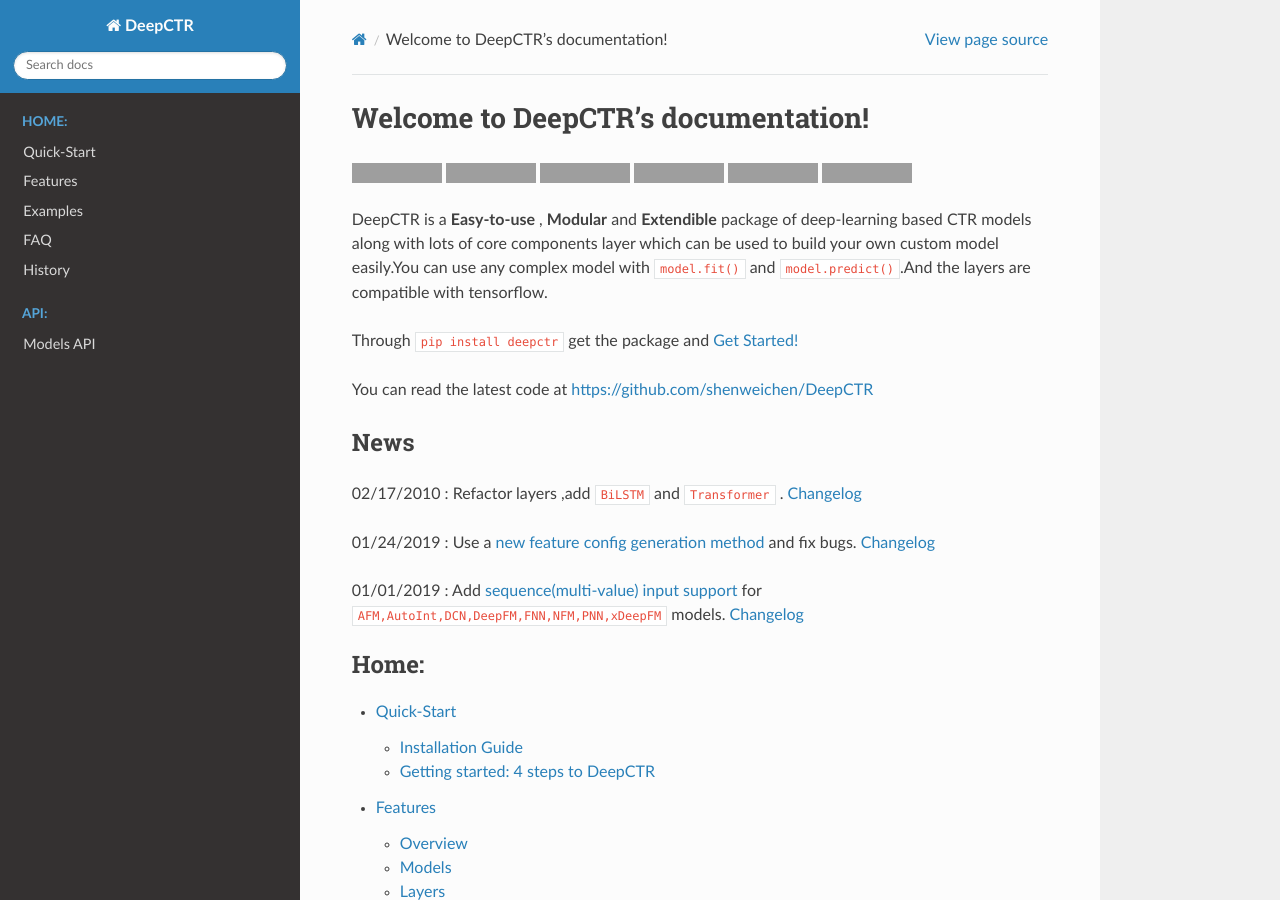
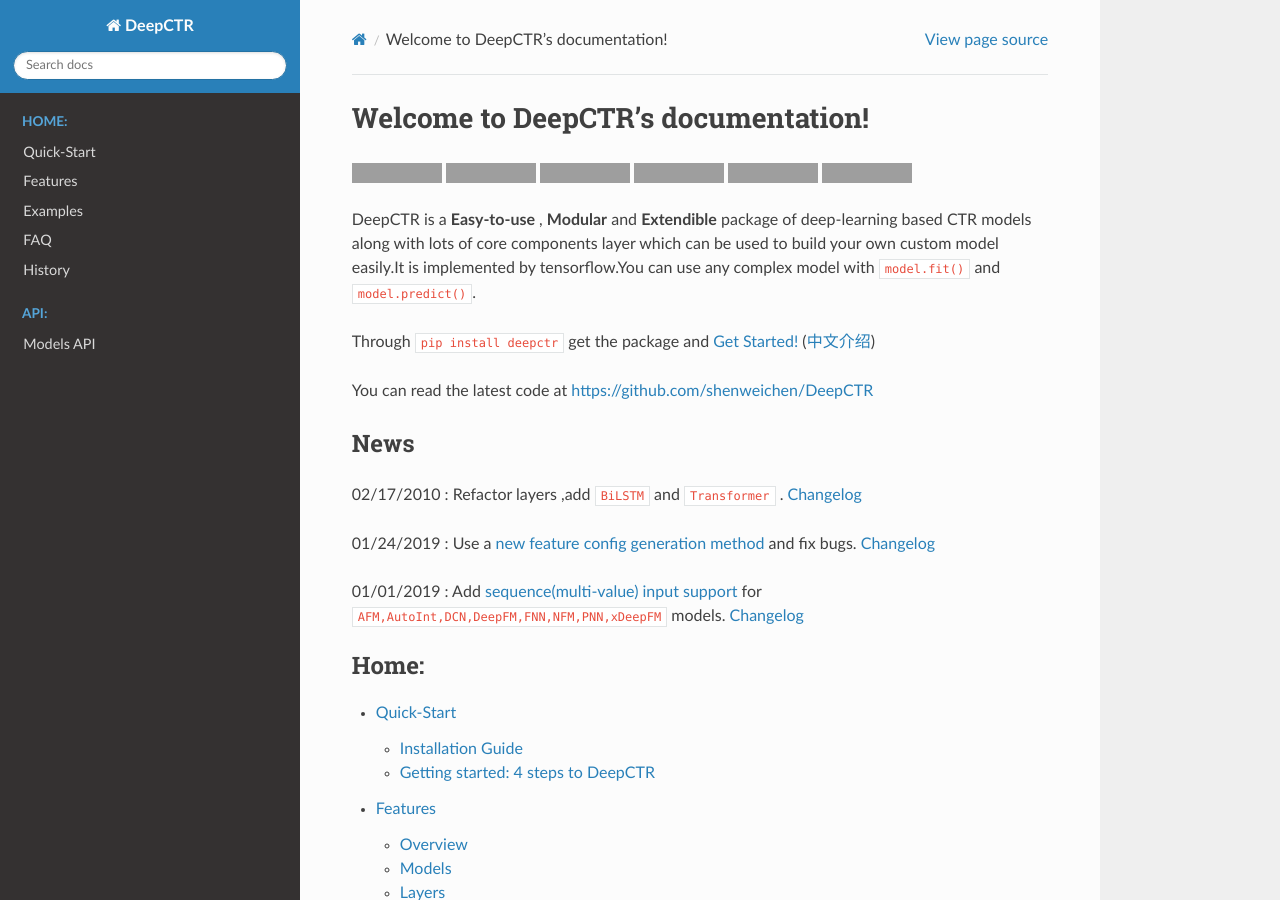
Before and after one commit to shenweichen/DeepCTR, a Sphinx documentation site: the page built from docs/source/index.rst, in a window 1280 px wide and 900 px high, cut to the strip 0-900 px from the top of the window. Built offline with Sphinx 7.4.7 and the Read the Docs theme 2.0.0, drawn with Linux system fonts in a browser that asks for light colours; pages that are not in the unit, such as notebooks, are missing from menus; grey boxes are pictures that could not be loaded.

Commit message:
update docs

```diff
--- a/docs/source/index.rst
+++ b/docs/source/index.rst
@@ -27,9 +27,9 @@
 .. _Activity: https://github.com/shenweichen/DeepCTR
 
 
-DeepCTR is a **Easy-to-use** , **Modular** and **Extendible** package of deep-learning based CTR models along with lots of core components layer  which can be used to build your own custom model easily.You can use any complex model with ``model.fit()`` and ``model.predict()``.And the layers are compatible with tensorflow.
+DeepCTR is a **Easy-to-use** , **Modular** and **Extendible** package of deep-learning based CTR models along with lots of core components layer  which can be used to build your own custom model easily.It is implemented by tensorflow.You can use any complex model with ``model.fit()`` and ``model.predict()``.
 
-Through  ``pip install deepctr``  get the package and `Get Started! <./Quick-Start.html>`_
+Through  ``pip install deepctr``  get the package and `Get Started! <./Quick-Start.html>`_ (`中文介绍 <https://zhuanlan.zhihu.com/p/53231955>`_)
 
 You can read the latest code at https://github.com/shenweichen/DeepCTR
 
```
Also changed, not shown: 1 other file.
